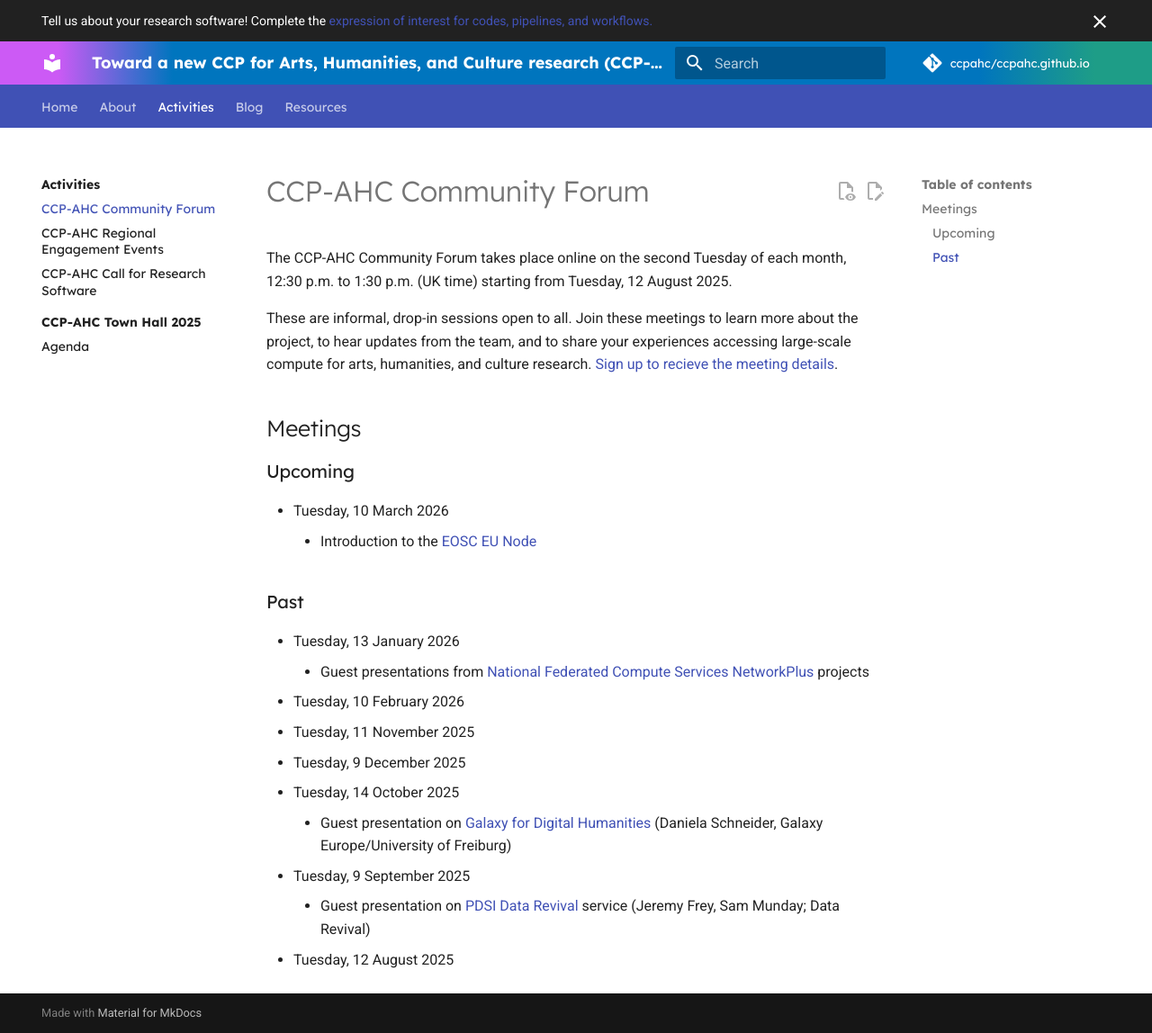
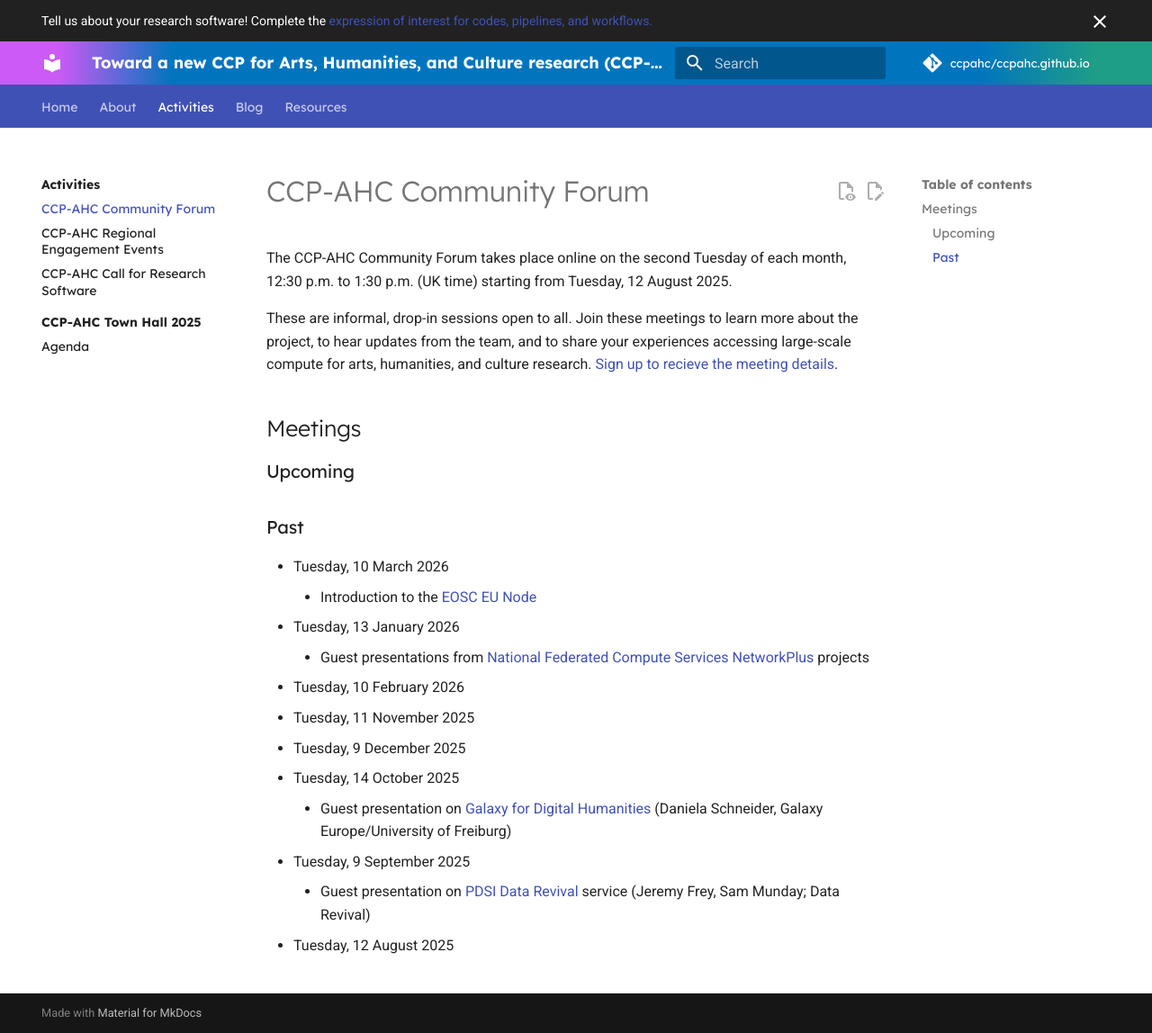
Before and after one commit to ccpahc/ccpahc.github.io, an MkDocs documentation site: the page built from docs/activities/community-forum.md, in a window 1280 px wide and 1148 px high. Shown: the whole window at 90% size. Built offline with MkDocs 1.6.1 and Material for MkDocs 9.7.7, drawn with Linux system fonts in a browser that asks for light colours; comment, search, counter and statistics services are not loaded.

```diff
--- a/docs/activities/community-forum.md
+++ b/docs/activities/community-forum.md
@@ -6,11 +6,10 @@ These are informal, drop-in sessions open to all. Join these meetings to learn m
 
 ### Upcoming
 
+### Past
+
 - Tuesday, 10 March 2026
     - Introduction to the [EOSC EU Node](https://open-science-cloud.ec.europa.eu/services/interactive-notebooks)
-
-### Past
-
 - Tuesday, 13 January 2026
     - Guest presentations from [National Federated Compute Services NetworkPlus](https://nfcs-networkplus.ac.uk/) projects
 - Tuesday, 10 February 2026
```
